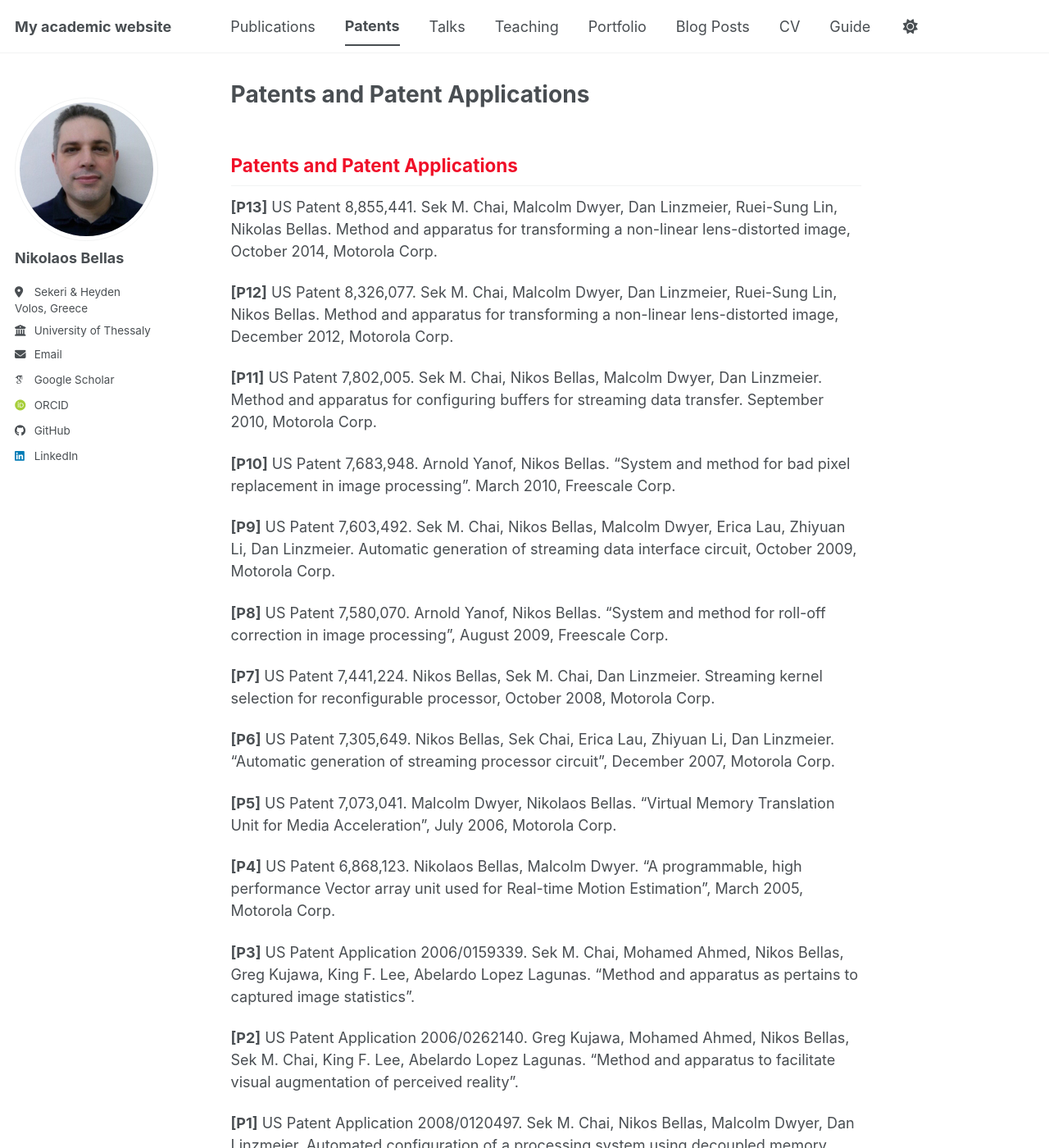
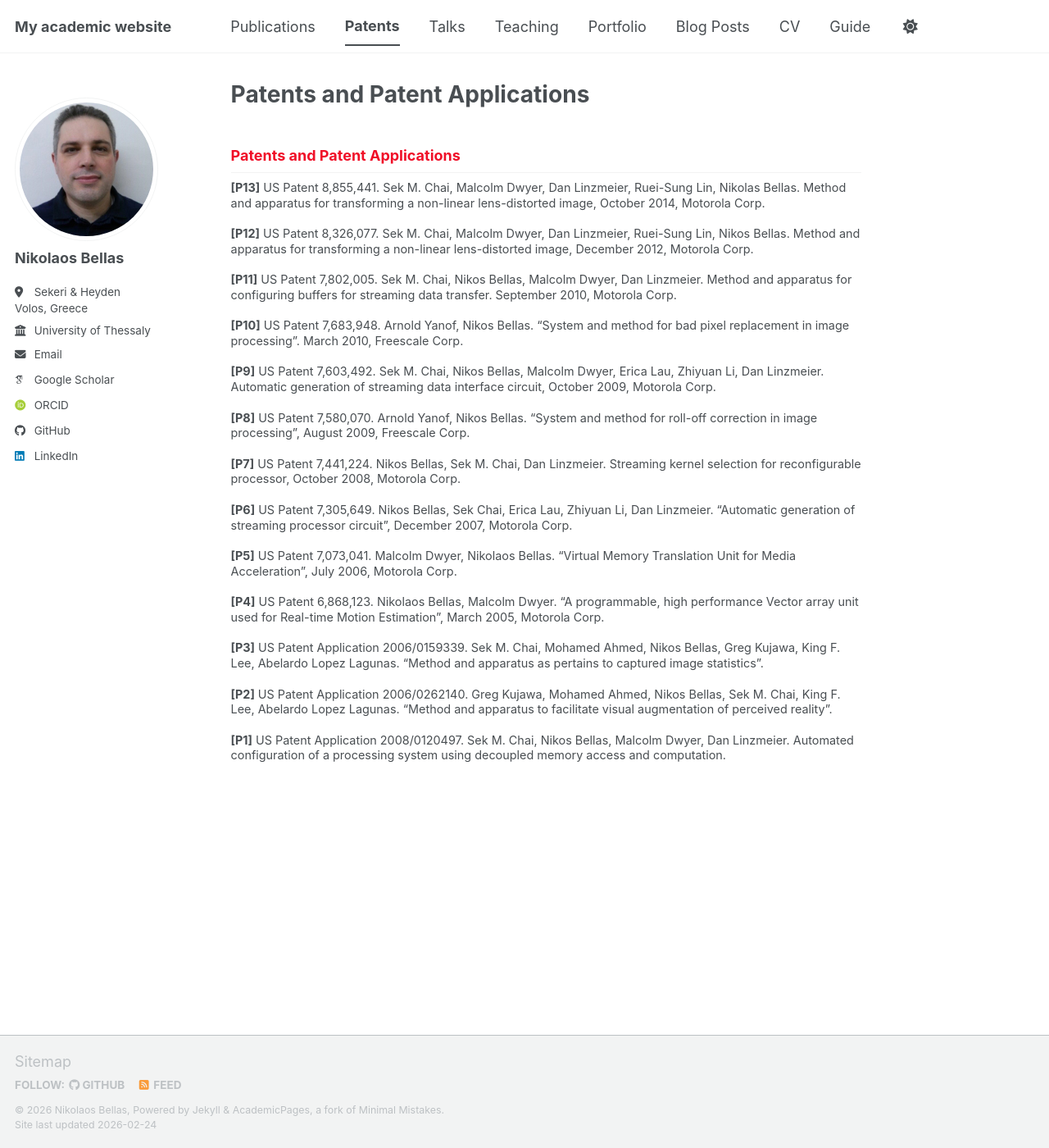
Before and after one commit to nbellas/nbellas.github.io, a Jekyll site: the page built from _pages/patents.md, in a window 1280 px wide and 1400 px high. Shown: the whole window at 82% size. Built offline with Jekyll 4.4.1, drawn with Linux system fonts in a browser that asks for light colours; some web fonts are replaced; a script bundle is joined from its source files by our own code; library files that are not in the unit come from our copies.

Commit message:
Update main.scss

```diff
--- a/assets/css/main.scss
+++ b/assets/css/main.scss
@@ -30,3 +30,4 @@
 /* Publications and Teaching page: reduce body text (robust) */
 .publications-small { font-size: 0.8em !important; line-height: 1.3 !important; }
 .teaching-small { font-size: 0.8em !important; line-height: 1.3 !important; }
+.patents-small { font-size: 0.8em !important; line-height: 1.3 !important; }
```
